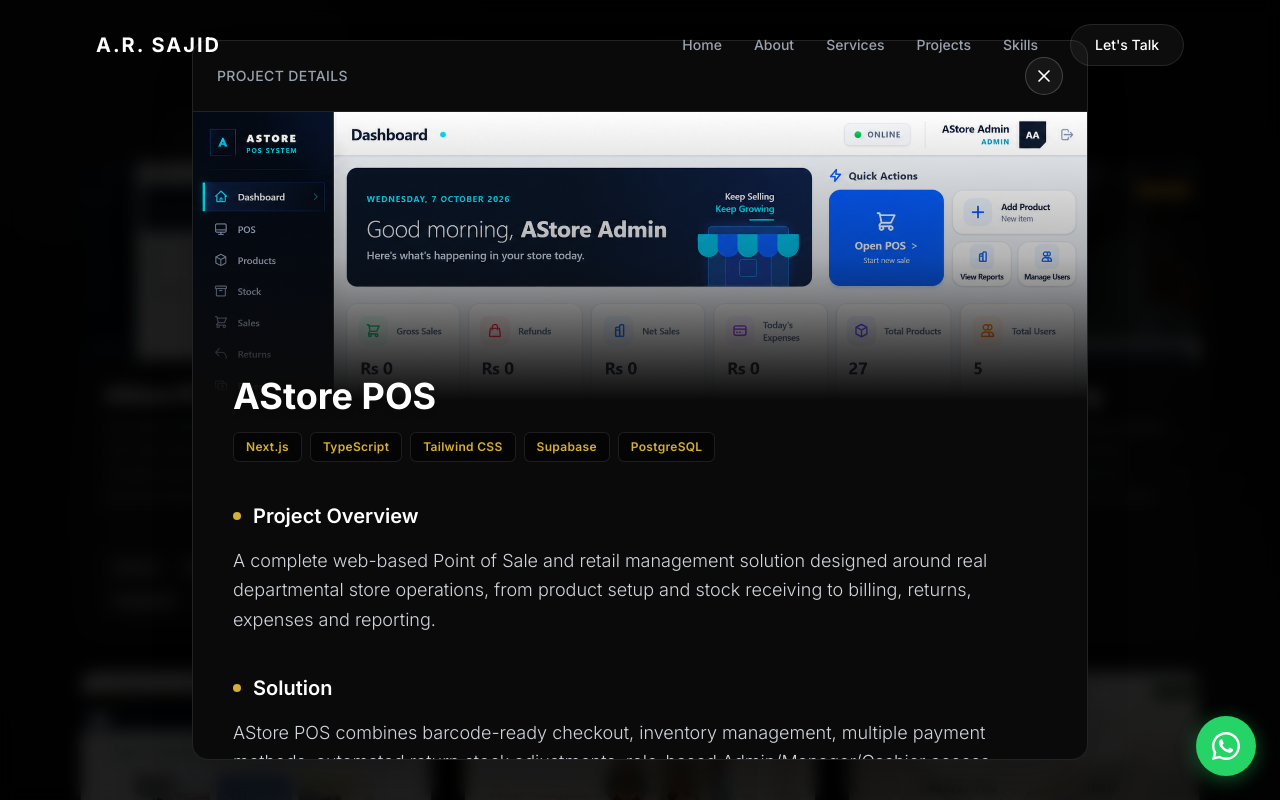
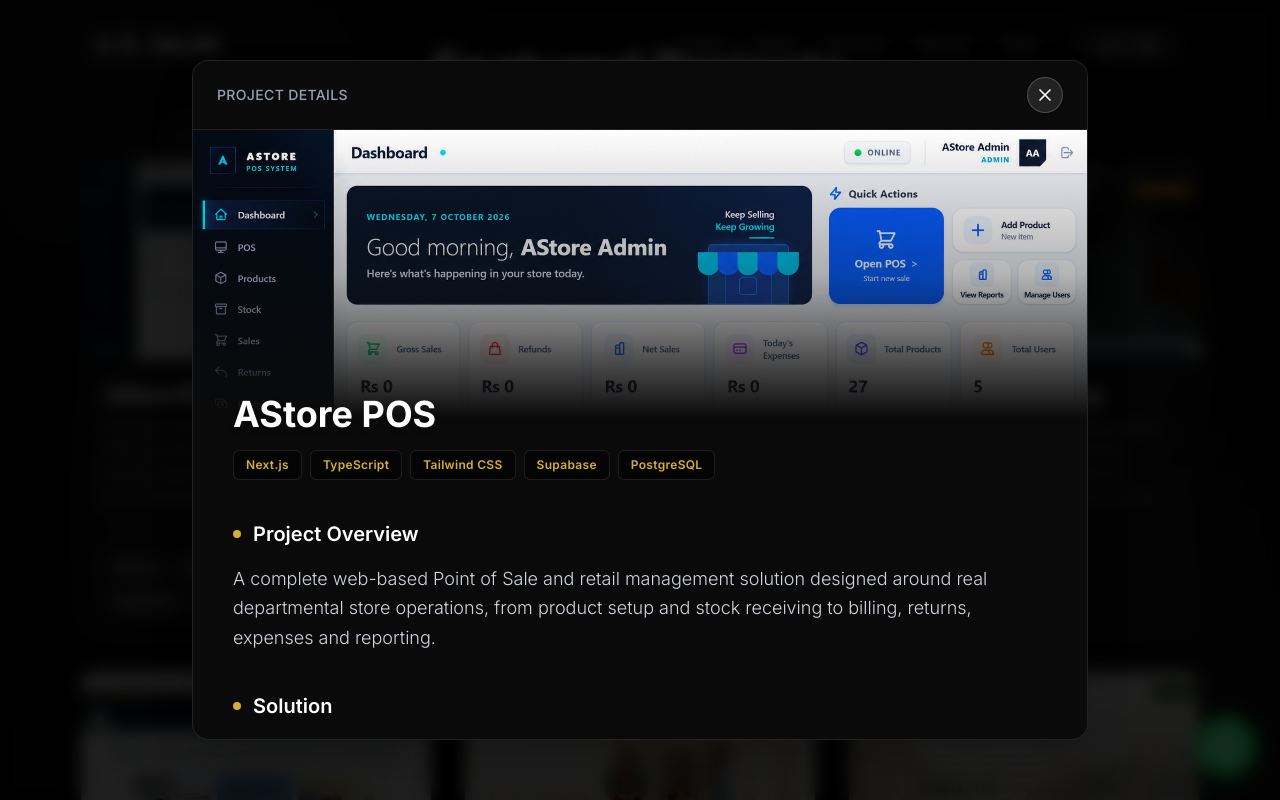
Before and after one commit to arsajid6/portfolioarsajid, a Next.js app: page / in a window 1280 px wide. Both pictures are taken after a click on the button 256 px from the left and 2686 px from the top of the page. Shown: the part 2286-3086 px from the top of the page. Built offline with nearby package versions, Linux system fonts and the light colour scheme.

Commit message:
fix: improve project modal visibility

```diff
--- a/src/components/Projects.tsx
+++ b/src/components/Projects.tsx
@@ -1,6 +1,7 @@
 "use client";
 
 import { useState, useEffect } from "react";
+import { createPortal } from "react-dom";
 import { motion, AnimatePresence } from "framer-motion";
 import { ExternalLink, ArrowRight, ArrowLeft, X } from "lucide-react";
 import Image from "next/image";
@@ -158,6 +159,11 @@ const projectsData: Project[] = [
 export default function Projects() {
   const [currentPage, setCurrentPage] = useState(0);
   const [selectedProject, setSelectedProject] = useState<Project | null>(null);
+  const [mounted, setMounted] = useState(false);
+
+  useEffect(() => {
+    setMounted(true);
+  }, []);
   const projectsPerPage = 6;
   const totalPages = Math.ceil(projectsData.length / projectsPerPage);
 
@@ -304,9 +310,10 @@ export default function Projects() {
       </div>
 
       {/* Case Study Modal */}
+      {mounted && createPortal(
         <AnimatePresence>
           {selectedProject && (
-          <div className="fixed inset-0 z-[100] flex items-center justify-center p-4 sm:p-6">
+            <div className="fixed inset-0 z-[100] flex items-center justify-center p-3 sm:p-6 md:p-8">
               {/* Backdrop */}
               <motion.div
                 initial={{ opacity: 0 }}
@@ -322,24 +329,24 @@ export default function Projects() {
                 initial={{ opacity: 0, scale: 0.95, y: 20 }}
                 animate={{ opacity: 1, scale: 1, y: 0 }}
                 exit={{ opacity: 0, scale: 0.95, y: 20 }}
-              className="relative w-full max-w-4xl bg-[#0a0a0a] border border-white/10 rounded-2xl shadow-2xl z-10 flex flex-col max-h-[90vh]"
+                className="relative w-full max-w-4xl bg-[#0a0a0a] border border-white/10 rounded-2xl shadow-2xl z-10 flex flex-col max-h-[calc(100dvh-1.5rem)] sm:max-h-[calc(100dvh-3rem)] md:max-h-[85dvh]"
                 role="dialog"
                 aria-modal="true"
                 aria-labelledby="modal-title"
               >
                 {/* ── Sticky Header Bar with Close Button ── */}
-              <div className="flex items-center justify-between px-6 py-4 border-b border-white/10 shrink-0">
+                <div className="sticky top-0 z-20 flex items-center justify-between px-6 py-4 bg-[#0a0a0a] border-b border-white/10 shrink-0 rounded-t-2xl">
                   <span className="text-sm font-medium text-gray-400 tracking-wide uppercase">Project Details</span>
                   <button
                     onClick={() => setSelectedProject(null)}
-                  className="p-2 bg-white/5 hover:bg-[#d4af37] text-white rounded-full transition-colors border border-white/20"
+                    className="w-9 h-9 flex items-center justify-center bg-white/10 hover:bg-[#d4af37] text-white hover:text-black rounded-full transition-all border border-white/20 hover:border-[#d4af37] shadow-sm cursor-pointer"
                     aria-label="Close modal"
                   >
                     <X className="w-5 h-5" />
                   </button>
                 </div>
 
-              <div className="overflow-y-auto flex-1">
+                <div className="overflow-y-auto flex-1 rounded-b-2xl">
                   {/* Hero Image */}
                   <div className="w-full h-48 sm:h-64 lg:h-72 relative bg-black/50">
                     <Image
@@ -407,7 +414,9 @@ export default function Projects() {
               </motion.div>
             </div>
           )}
-      </AnimatePresence>
+        </AnimatePresence>,
+        document.body
+      )}
     </section>
   );
 }
```
Lines whose indentation alone changed are shown as unchanged.
